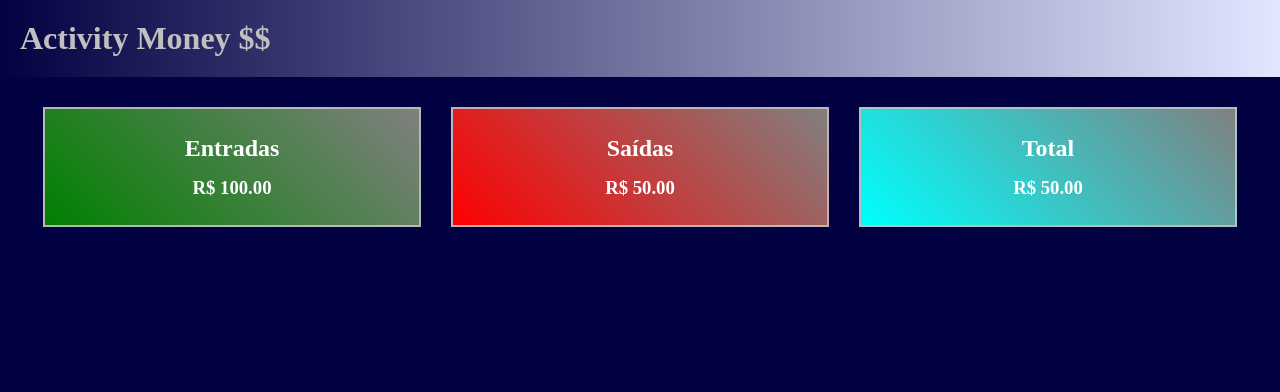
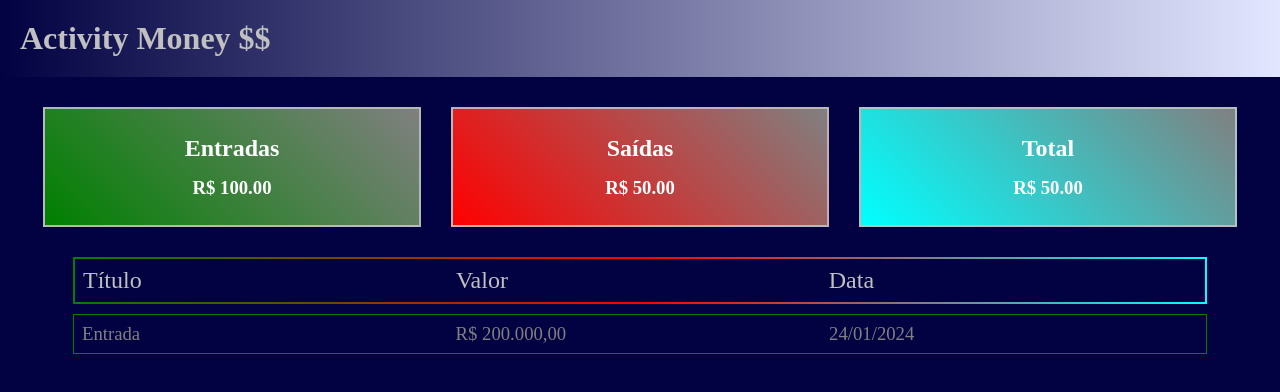
Before and after one commit to Rmdeaguiar/activity_money, a React (Create React App) app: page / in a window 1280 px wide. Shown: the top 392 px of the page. Built offline with nearby package versions, Linux system fonts and the light colour scheme.

Commit message:
feat: estrutura do componente table card

```diff
--- a/src/App.scss
+++ b/src/App.scss
@@ -1,7 +1,7 @@
 @import "./styles/variables.scss";
 
 .container-app {
-    header {
+    .header-app {
         background: linear-gradient(90deg, $color-primary, #e3e6ff);
         color: silver;
         padding: 20px;
--- a/src/App.tsx
+++ b/src/App.tsx
@@ -4,9 +4,9 @@ import { Outlet } from 'react-router-dom';
 function App() {
   return (
     <div className="container-app">
-      <header>
+      <div className='header-app'>
         <h1>Activity Money $$</h1>
-      </header>
+      </div>
       <Outlet />
     </div>
   );
--- a/src/components/IncomeCard/index.tsx
+++ b/src/components/IncomeCard/index.tsx
@@ -1,5 +1,4 @@
 import './styles.scss';
-
 
 type IncomeCardProps = {
   title: string,
--- /dev/null
+++ b/src/components/TableCard/index.tsx
@@ -0,0 +1,21 @@
+import './styles.scss';
+
+function TableCard() {
+
+  return (
+    <div className="table-card">
+      <div className='header-table'>
+        <h2>Título</h2>
+        <h2>Valor</h2>
+        <h2>Data</h2>
+      </div>
+      <div className='main-table'>
+        <h3>Entrada</h3>
+        <h3>{(200000).toLocaleString('pt-BR', {style:'currency', currency: 'BRL'})}</h3>
+        <h3>24/01/2024</h3>
+      </div>
+    </div>
+  );
+}
+
+export default TableCard;
--- /dev/null
+++ b/src/components/TableCard/styles.scss
@@ -0,0 +1,40 @@
+@import "../../styles/variables.scss";
+
+.table-card {
+    display: flex;
+    flex-direction: column;
+    align-items: center;
+    justify-content: center;
+    gap: 10px;
+
+    .header-table, .main-table {
+        display: flex;
+        width: 90%;
+        background: $color-primary;
+        border: 2px solid;
+        border-image: linear-gradient(to right, green, red, aqua);
+        border-image-slice: 1;
+
+
+        h2 {
+            text-align: start;
+            width: 33%;
+            padding: 8px;
+            font-weight: 500;
+            color: silver;
+        }
+    }
+    .main-table {
+
+        border: 1px solid green;
+
+        h3 {
+            text-align: start;
+            width: 33%;
+            padding: 8px;
+            font-weight: 300;
+            color: gray;
+        }
+
+    }
+}
--- a/src/pages/home/index.tsx
+++ b/src/pages/home/index.tsx
@@ -1,6 +1,7 @@
 import React from 'react';
 import './styles.scss';
 import IncomeCard from '../../components/IncomeCard';
+import TableCard from '../../components/TableCard';
 
 function Home() {
   return (
@@ -19,6 +20,9 @@ function Home() {
           value={50}
         />
       </div>
+      <div className='table-home'>
+        <TableCard />
+      </div>
     </div>
   );
 }
--- a/src/pages/home/styles.scss
+++ b/src/pages/home/styles.scss
@@ -4,12 +4,21 @@
     background-color: $color-primary;
     min-height: 100vh;
     padding: 30px 10px;
+    display: flex;
+    flex-direction: column;
+    align-items: center;
+    gap: 30px;
 
     .cards-home {
         display: flex;
         justify-content: center;
         align-items: center;
         gap: 30px;
+        width: 100%;
+    }
+
+    .table-home {
+        width: 100%;
     }
 
 }
```
